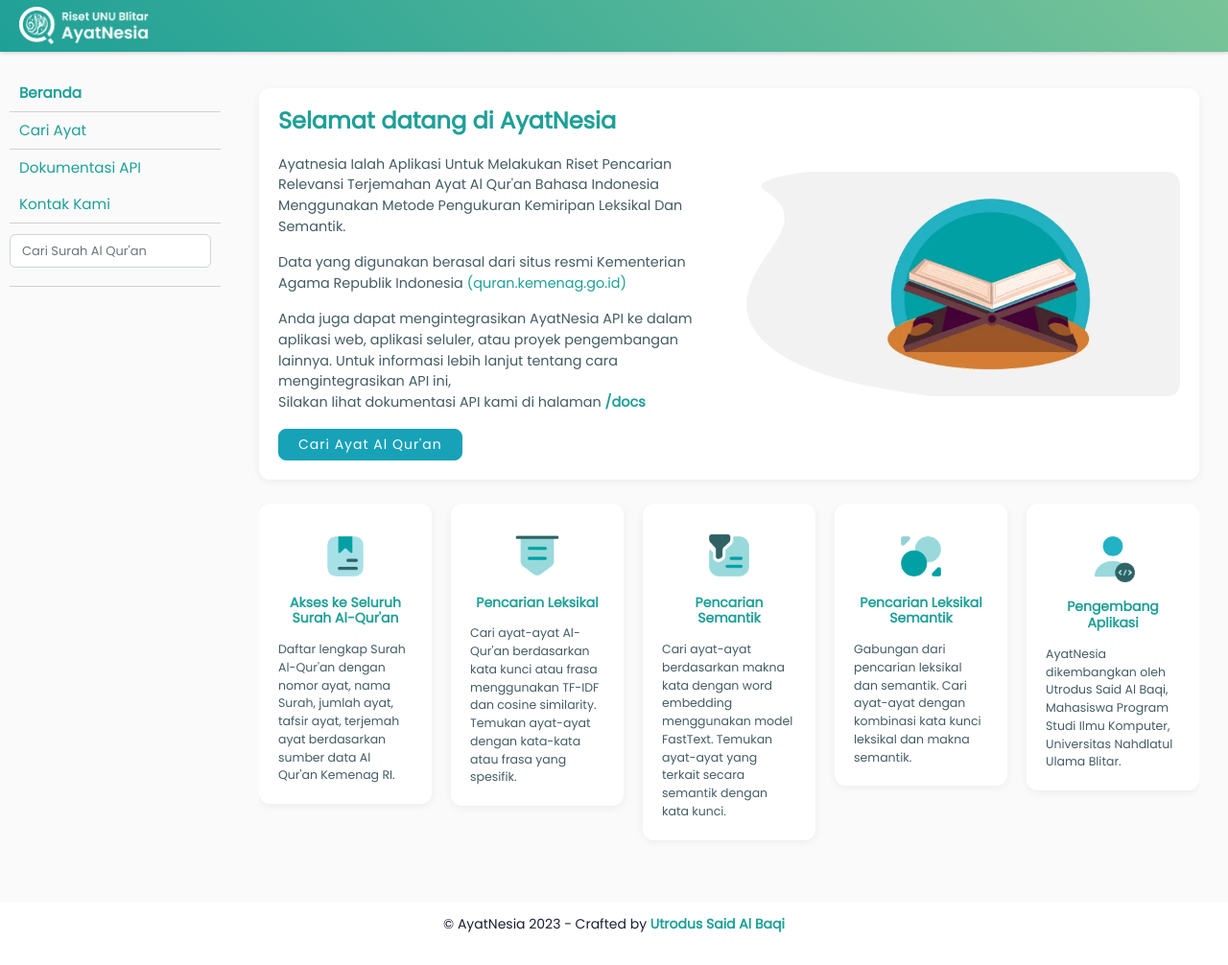
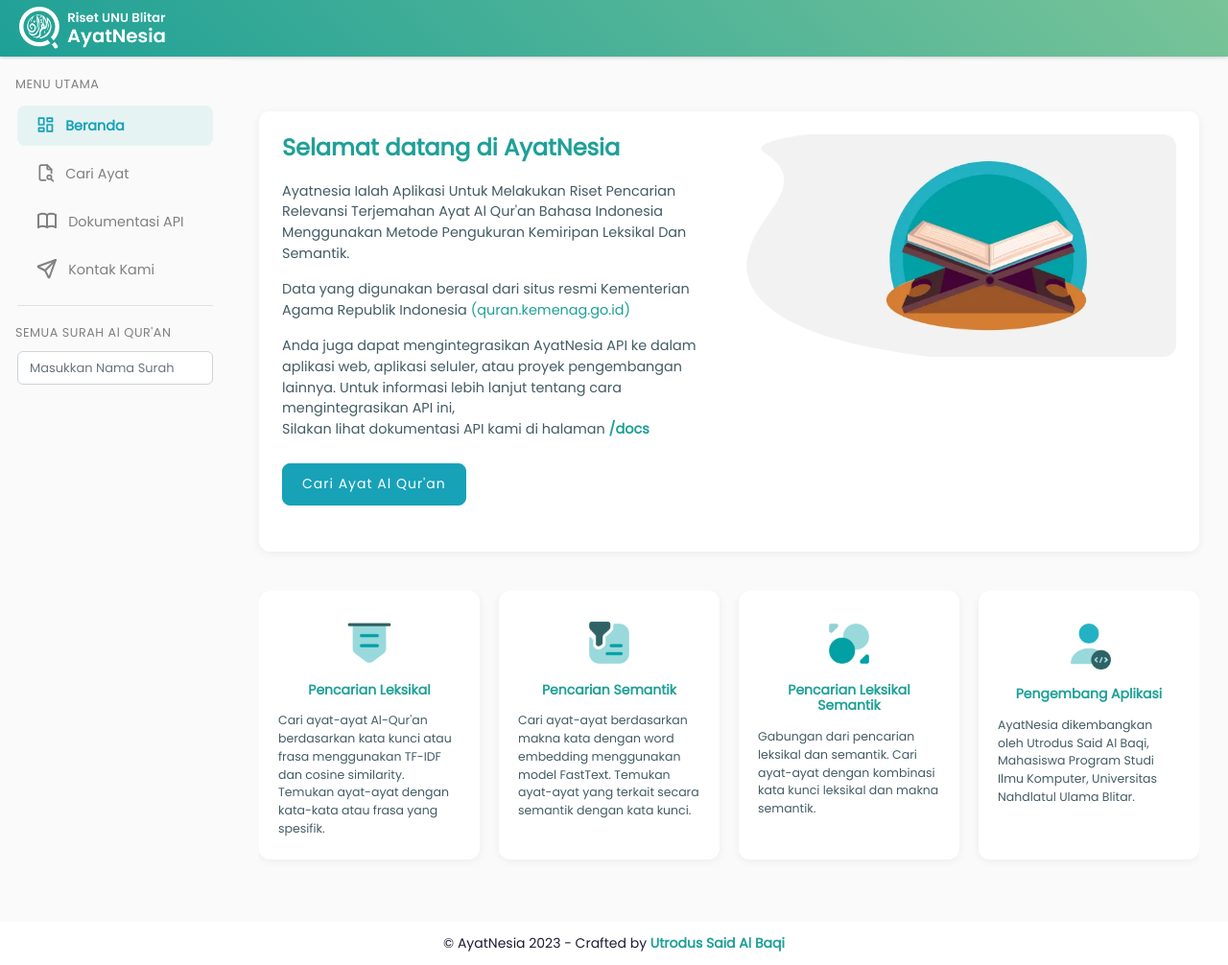
Before and after one commit to utrodus/fastapi-ayatnesia, a FastAPI app: page / in a window 1280 px wide. Shown: the whole page at 96% size. Before the commit the page ends 972 px from the top, so only its background shows below. Run offline with FastAPI, Linux system fonts and the light colour scheme; some libraries are stand-ins or nearby versions.

Commit message:
feat: :art: restyling side navbar and home

```diff
--- a/static/css/style.css
+++ b/static/css/style.css
@@ -37,6 +37,8 @@
 	padding: 5px 20px;
 	font-weight: 500;
 	letter-spacing: 1px;
+	min-width: 44px;
+	min-height: 44px;
 }
 
 .btn:focus,
@@ -78,11 +80,11 @@
 }
 
 header img {
-	width: 135px;
+	width: 28%;
 }
 
 .navbar-brand span {
-	color: #35256c;
+	color: #17a2b8;
 	font-size: 22px;
 	font-weight: 500;
 	position: relative;
@@ -127,32 +129,50 @@
 	top: 10px;
 	width: 240px;
 	margin: 0;
-	padding: 6px 10px 80px;
+	padding: 6px 18px 0;
 	list-style: none;
 }
 
 .sidebar-nav>li {
 	text-indent: 10px;
-	padding: 3px 10px 3px 0;
-	border-bottom: 1px solid #d3d1d1;
+	padding: 8px 1.2rem;
+
+}
+
+.sidebar-nav>li.active {
+	background: #00a0a514;
+	border-radius: 8px;
+}
+
+.sidebar-nav li .icon-tabler {
+	color: grey;
+}
+.sidebar-nav li .icon-tabler.active {
+	color: #17a2b8;
 }
 
 .sidebar-nav>li a {
 	display: block;
 	text-decoration: none;
-	color: #1ea097;
-	line-height: 32px;
+	color: grey;
+	line-height: 26px;
 	font-weight: 500;
-	font-size: 0.95em;
+	font-size: 0.9em;
+}
+
+.sidebar-nav>li a.active {
+	color:#1ea097;
+	font-weight: bold;
 }
 
 .sidebar-nav>li>a:hover {
-	color: #35256c;
+	color: #17a2b8;
 }
 
 .sidebar-nav>li.active>a {
 	text-decoration: none;
 	font-weight: 600;
+	color:#17a2b8;
 }
 
 .sidebar-nav>li a span,
@@ -168,9 +188,9 @@
 	margin-right: 5px;
 }
 
-.sidebar-nav>li:nth-child(3) {
+/* .sidebar-nav>li:nth-child(3) {
 	border-bottom: 0;
-}
+} */
 
 #content-wrapper {
 	width: 100%;
@@ -387,7 +407,6 @@
 }
 
 .user-dashboard .dropdown-menu {
-	width: 23%;
 	padding: 10px 20px;
 	border: none;
 	border-radius: 6px;
@@ -570,7 +589,7 @@
 }
 
 .number {
-	margin-top: 0.8rem;
+	margin-top: 0;
 	background-image: url(../images/number.png);
 	width: 34px;
 	height: 34px;
@@ -738,6 +757,7 @@
 	}
 
 	#content-wrapper {
+		max-width: 1366px;
 		position: relative;
 		top: 0;
 	}
@@ -848,7 +868,7 @@
 	}
 
 	.arabic-block h5 {
-		font-size: 32px;
+		font-size: 1.2em;
 	}
 
 	.user-dashboard .item .card .card-body {
--- a/views/base.html
+++ b/views/base.html
@@ -13,8 +13,8 @@
    <link rel="stylesheet" href="{{ url_for('static', path='css/bootstrap.min.css') }}">
    <link rel="stylesheet" href="{{ url_for('static', path='css/owl.carousel.min.css') }}">
    <link rel="stylesheet" href="{{ url_for('static', path='css/style.css') }}">
+   <title>AyatNesia - Pencarian Relevansi Text Terjemahan Ayat Al Qur'an</title>
 
-   <title>AyatNesia - Pencarian Relevansi Text Terjemahan Ayat Al Qur'an</title>
 </head>
 
 <body>
@@ -23,7 +23,7 @@
          <a class="navbar-brand" href="/">
             <img src="{{ url_for('static', path='images/logo.webp') }} " alt="logo">
          </a>
-         <a href="javascript:void(0)" class="ml-auto d-md-none" id="sidebar-toggle">
+         <a href="javascript:void(0)" class="ml-auto d-lg-none" id="sidebar-toggle">
             <img src="{{ url_for('static', path='images/icon-menu-hamburger.svg') }} " alt="icon-menu-hamburger"
                style="max-width: 1.5em;">
             </i></a>
@@ -31,45 +31,81 @@
    </header>
    <div id="wrapper">
       <aside id="sidebar-wrapper">
-         <ul class="sidebar-nav" id="surah-list">
+         <p class="px-3 mt-3" style="color:grey; font-size: 0.8em; letter-spacing: 0.5px;">MENU UTAMA</pc>
+         <ul class="sidebar-nav" style="margin-top: 2rem;">
 
-            <li {% if request.path=="/" %}class="active" {% endif %}>
-               <a href="/">Beranda</a>
+            <li {% if request.path=="/" %}class="active d-flex align-item-center mb-2 " {% else
+               %}class="d-flex align-item-center mb-2 " {% endif %}>
+               <svg xmlns="http://www.w3.org/2000/svg" {% if request.path=="/" %}class="icon-tabler active" {% else
+                  %}class="icon-tabler" {% endif %} width="24" height="24" viewBox="0 0 24 24" stroke-width="2"
+                  stroke="currentColor" fill="none" stroke-linecap="round" stroke-linejoin="round">
+                  <path stroke="none" d="M0 0h24v24H0z" fill="none"></path>
+                  <path d="M4 4h6v8h-6z"></path>
+                  <path d="M4 16h6v4h-6z"></path>
+                  <path d="M14 12h6v8h-6z"></path>
+                  <path d="M14 4h6v4h-6z"></path>
+               </svg>
+               <a href="/" style="width:100%" {% if request.path=="/" %}class="icon-tabler active inline-block" {% else
+                  %}class="icon-tabler inline-block" {% endif %}>Beranda</a>
             </li>
-            <li {% if request.path=="/search" %}class="active" {% endif %}>
-               <a href="/search">Cari Ayat</a>
+            <li {% if request.path=="/search" %}class="active d-flex align-item-center mb-2 " {% else
+               %}class="d-flex align-item-center mb-2 " {% endif %}>
+               <svg xmlns="http://www.w3.org/2000/svg" {% if request.path=="/search" %}class="icon-tabler active" {%
+                  else %}class="icon-tabler" {% endif %} width="24" height="24" viewBox="0 0 24 24" stroke-width="2"
+                  stroke="currentColor" fill="none" stroke-linecap="round" stroke-linejoin="round">
+                  <path stroke="none" d="M0 0h24v24H0z" fill="none"></path>
+                  <path d="M14 3v4a1 1 0 0 0 1 1h4"></path>
+                  <path d="M12 21h-5a2 2 0 0 1 -2 -2v-14a2 2 0 0 1 2 -2h7l5 5v4.5"></path>
+                  <path d="M16.5 17.5m-2.5 0a2.5 2.5 0 1 0 5 0a2.5 2.5 0 1 0 -5 0"></path>
+                  <path d="M18.5 19.5l2.5 2.5"></path>
+               </svg>
+               <a href="/search" style="width:100%" {% if request.path=="/search"
+                  %}class="icon-tabler active inline-block" {% else %}class="icon-tabler inline-block" {% endif %}>Cari
+                  Ayat</a>
             </li>
-            <li>
+            <li class="d-flex align-item-center mb-2 ">
+               <svg xmlns="http://www.w3.org/2000/svg" class="icon-tabler" width="24" height="24" viewBox="0 0 24 24"
+                  stroke-width="2" stroke="currentColor" fill="none" stroke-linecap="round" stroke-linejoin="round">
+                  <path stroke="none" d="M0 0h24v24H0z" fill="none"></path>
+                  <path d="M3 19a9 9 0 0 1 9 0a9 9 0 0 1 9 0"></path>
+                  <path d="M3 6a9 9 0 0 1 9 0a9 9 0 0 1 9 0"></path>
+                  <path d="M3 6l0 13"></path>
+                  <path d="M12 6l0 13"></path>
+                  <path d="M21 6l0 13"></path>
+               </svg>
                <a href="/docs" target="_blank"> Dokumentasi API</a>
             </li>
 
-            <li>
+            <li class="  d-flex align-item-center">
+               <svg xmlns="http://www.w3.org/2000/svg" class="icon icon-tabler icon-tabler-send" width="24" height="24"
+                  viewBox="0 0 24 24" stroke-width="2" stroke="currentColor" fill="none" stroke-linecap="round"
+                  stroke-linejoin="round">
+                  <path stroke="none" d="M0 0h24v24H0z" fill="none"></path>
+                  <path d="M10 14l11 -11"></path>
+                  <path d="M21 3l-6.5 18a.55 .55 0 0 1 -1 0l-3.5 -7l-7 -3.5a.55 .55 0 0 1 0 -1l18 -6.5"></path>
+               </svg>
                <a href="https://www.utrodus.my.id/" target="_blank"> Kontak Kami</a>
             </li>
+            <hr>
+         </ul>
 
-            <li>
-               <div class="input-group mt-2 mb-3">
-                  <input type="text" class="form-control" placeholder="Cari Surah Al Qur'an" id="search-input">
+         <p class="px-3" style="color:grey; font-size: 0.8em; letter-spacing: 0.5px; margin-top: 15rem;">SEMUA SURAH Al QUR'AN
+            </pc>
+
+         <ul class="sidebar-nav " id="surah-list" style="margin-top: 18rem;">
+
+
+            <li class="p-0">
+               <div class="input-group mb-3">
+                  <input type="text" class="form-control" placeholder="Masukkan Nama Surah" id="search-input">
                </div>
             </li>
-
-
             {% for surah in all_surahs %}
-            <li class="surah-item {% if surah['id'] == current_path_id %}active{% endif %}">
-               <a href="/detail-surah/{{ surah['id'] }}">{{ surah['id'] }} - {{ surah['name'] }}</a>
+            <li class="surah-item  {% if surah['id'] == current_path_id %}active{% endif %}">
+               <a href="/detail-surah/{{ surah['id'] }}" {% if surah['id']==current_path_id %}active{% endif %}>{{
+                  surah['id'] }} - {{ surah['name'] }}</a>
             </li>
             {% endfor %}
-
-
-
-            <!-- {% for surah in all_surahs %}
-            <li x-data="{ isActive: '{{ surah['id'] }}' === '{{ request.url.path.split(" /")[2] }}' }"
-               :class="{ 'active': isActive }">
-               <a href="/detail-surah/{{ surah['id'] }}">{{ surah['id'] }} - {{ surah['name'] }}</a>
-            </li>
-            {% endfor %} -->
-
-
          </ul>
       </aside>
       {% block content %}
@@ -94,7 +130,6 @@
          </div>
       </div>
    </footer>
-
    <!-- jQuery first, then Popper.js, then Bootstrap JS -->
    <script src="{{ url_for('static', path='js/jquery-3.4.1.slim.min.js') }} "></script>
    <script src="{{ url_for('static', path='js/popper.min.js') }} "></script>
@@ -102,19 +137,13 @@
    <script src="{{ url_for('static', path='js/owl.carousel.js') }} "></script>
    <script>
       const $button = document.querySelector('#sidebar-toggle');
-      const $button2 = document.querySelector('#sidebar-toggle2');
+      // const $button2 = document.querySelector('#sidebar-toggle2');
       const $wrapper = document.querySelector('#wrapper');
 
       $button.addEventListener('click', (e) => {
          e.preventDefault();
          $wrapper.classList.toggle('toggled');
       });
-
-      $button2.addEventListener('click', (e) => {
-         e.preventDefault();
-         $wrapper.classList.toggle('toggled');
-      });
-
    </script>
    <script>
       $(document).ready(function () {
@@ -143,7 +172,6 @@
          });
 
          // Scroll to top button
-         // Scroll to top button
          var $scrollTopBtn = $('#scroll-top-btn');
 
          $(window).scroll(function () {
@@ -163,13 +191,10 @@
 
    <script>
       $('#search').owlCarousel({
-         loop: true,
+         loop: false,
          margin: 20,
          dots: false,
          autoplay: false,
-         smartSpeed: 300,
-         autoplayTimeout: 5000,
-         autoplaySpeed: 3000,
          nav: false,
 
          navText: ['<i class="fa fa-angle-left"></i>', '<i class="fa fa-angle-right"></i>'],
@@ -189,17 +214,20 @@
                items: 2
             },
             991: {
-               items: 4
+               items: 3
             },
             1200: {
-               items: 5
+               items: 4
             }
          }
       });
 
    </script>
    <a href="#" id="scroll-top-btn">
-      <img src="{{ url_for('static', path='images/icon-chevron-up.svg') }} " alt="">
+      <svg xmlns="http://www.w3.org/2000/svg" class="icon icon-tabler icon-tabler-chevron-up" width="24" height="24" viewBox="0 0 24 24" stroke-width="2" stroke="currentColor" fill="none" stroke-linecap="round" stroke-linejoin="round">
+         <path stroke="none" d="M0 0h24v24H0z" fill="none"></path>
+         <path d="M6 15l6 -6l6 6"></path>
+      </svg>
    </a>
 
 </body>
--- a/views/index.html
+++ b/views/index.html
@@ -3,13 +3,13 @@
 
 {% block content %}
 
-<section id="content-wrapper" class="user-dashboard">
-    <div class="row">
-        <div class="col-md-12">
+<section id="content-wrapper" class="user-dashboard container-fluid mt-4">
+    <div class="row justify-content-center">
+        <div class="col-sm-12">
             <div class="card search-engine">
-                <div class="card-body">
-                    <div class="row align-items-center">
-                        <div class="col-md-6">
+                <div class="card-body p-4">
+                    <div class="row ">
+                        <div class="col-sm-12 col-xl-6">
                             <h4>Selamat datang di AyatNesia</h4>
                             <p>Ayatnesia Ialah Aplikasi Untuk Melakukan Riset Pencarian Relevansi Terjemahan Ayat Al
                                 Qur'an Bahasa Indonesia Menggunakan Metode Pengukuran Kemiripan Leksikal Dan Semantik.
@@ -20,7 +20,7 @@
                                 <a href="https://quran.kemenag.go.id/" target=”_blank”>
                                     (quran.kemenag.go.id)</a>
                             </p>
-                            <p>Anda juga dapat mengintegrasikan AyatNesia API ke dalam aplikasi web, aplikasi seluler,
+                            <p class="mb-4">Anda juga dapat mengintegrasikan AyatNesia API ke dalam aplikasi web, aplikasi seluler,
                                 atau proyek pengembangan lainnya. Untuk informasi lebih lanjut tentang cara
                                 mengintegrasikan API ini, <br>
                                 Silakan lihat dokumentasi API kami di halaman
@@ -30,11 +30,11 @@
                                     </b>
                                 </a>
                             </p>
-                            <button class="btn btn-info" type="button"><a href="/search">Cari Ayat Al
+                            <button class="btn btn-info mb-4" type="button"><a href="/search">Cari Ayat Al
                                     Qur'an</a></button>
                         </div>
-                        <div class="col-md-6 text-md-right">
-                            <img class="img-fluid mt-4 mt-md-0"
+                        <div class="col-sm-12 col-xl-6 text-md-right">
+                            <img class="img-fluid mt-4 mt-md-0 d-none d-sm-none d-md-none d-lg-none d-xl-inline-block"
                                 src="{{ url_for('static', path='images/quran.webp') }}  " alt="quran">
                         </div>
                     </div>
@@ -42,21 +42,9 @@
             </div>
         </div>
     </div>
-    <div class="row">
-        <div class="col-md-12">
+    <div class="row justify-content-center mt-3">
+        <div class="col-sm-12">
             <div id="search" class="search-block owl-carousel">
-                <div class="item">
-                    <div class="card">
-                        <div class="card-body">
-                            <img src="{{ url_for('static', path='images/icon-list-quran.png') }} "
-                                alt="icon-list-quran">
-                            <h6>Akses ke Seluruh Surah Al-Qur'an</h6>
-                            <p> Daftar lengkap Surah Al-Qur'an dengan nomor ayat, nama Surah, jumlah ayat, tafsir ayat,
-                                terjemah ayat berdasarkan sumber data Al Qur'an Kemenag RI.
-                            </p>
-                        </div>
-                    </div>
-                </div>
                 <div class="item">
                     <div class="card">
                         <div class="card-body">
```
Also changed, not shown: static/images/icon-chevron-up.svg (deleted), static/images/icon-list-quran.png (deleted).
